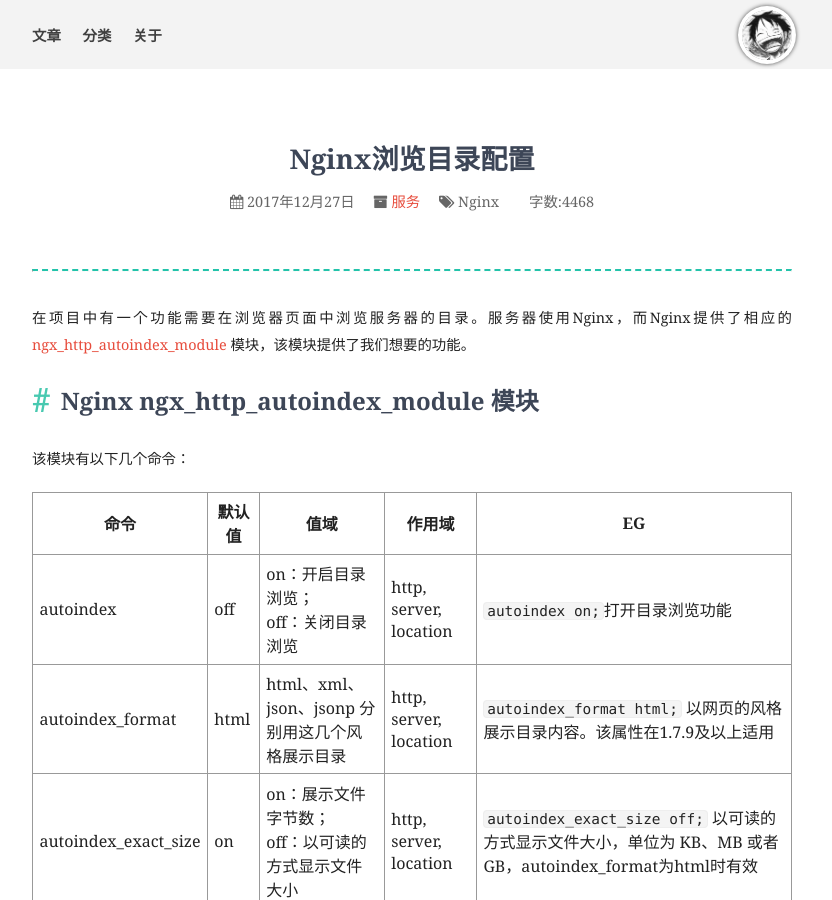
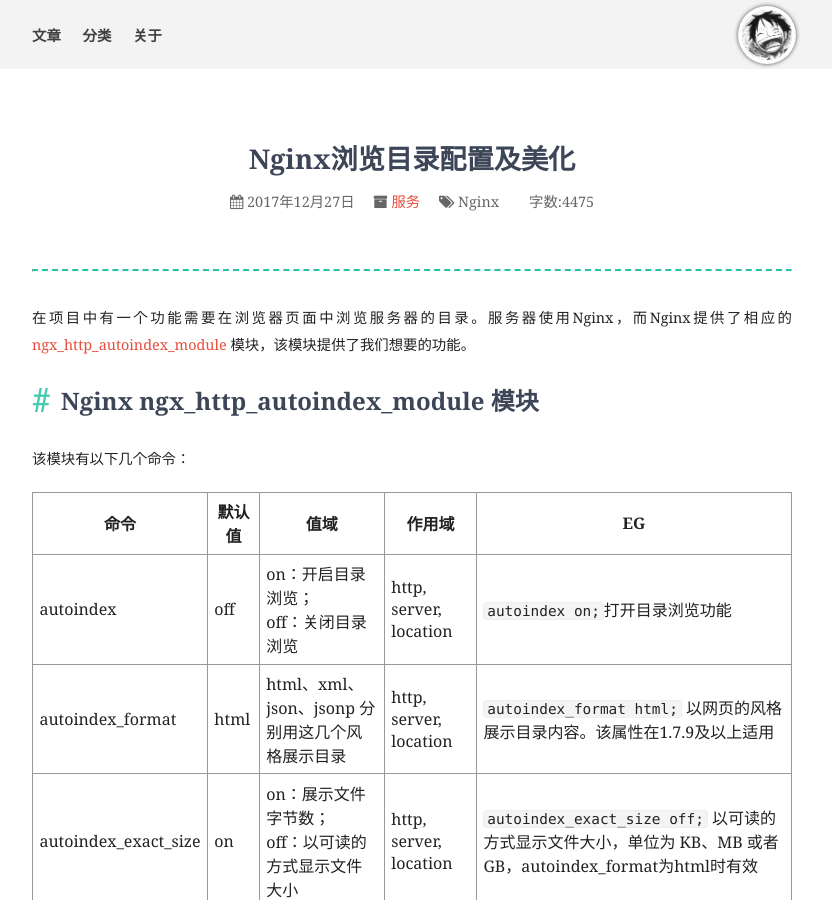
Before and after one commit to lanffy/lanffy.github.io, a Jekyll site: the page built from _posts/2017/2017-12-27-Nginx-Browse-Folder-Config.md, in a window 1280 px wide and 900 px high. Shown: the whole window, without its empty margins (228-1060 px from the left). Built offline with Jekyll 4.4.1, drawn with Linux system fonts in a browser that asks for light colours; nearby versions of some CDN libraries; comment, search, counter and statistics services are not loaded; part of the change alters nothing that is shown.

Commit message:
update imgage

```diff
--- a/_posts/2017/2017-12-27-Nginx-Browse-Folder-Config.md
+++ b/_posts/2017/2017-12-27-Nginx-Browse-Folder-Config.md
@@ -1,6 +1,6 @@
 ---
 layout: post
-title: "Nginx浏览目录配置"
+title: "Nginx浏览目录配置及美化"
 categories: [服务]
 tags: [Nginx]
 author_name: R_Lanffy
@@ -130,11 +130,11 @@ configure arguments: --prefix=/usr/local/nginx --with-http_ssl_module --with-pcr
 
 到这一步就完成配置了，最终页面展示如下：
 
-![FancyIndex-light](http://7xjh09.com1.z0.glb.clouddn.com/2017-12-27-15143568330066.jpg)
+![FancyIndex-light](http://7xjh09.com1.z0.glb.clouddn.com/2017-12-27-15143568330066.jpg-Lanffy)
 
 该注意有两种风格，上面一种是light风格，下面的是dark风格：
 
-![FancyIndex-dark](http://7xjh09.com1.z0.glb.clouddn.com/2017-12-27-15143572305213.jpg)
+![FancyIndex-dark](http://7xjh09.com1.z0.glb.clouddn.com/2017-12-27-15143572305213.jpg-Lanffy)
 
 风格在``/usr/local/nginx/html/Nginx-Fancyindex-Theme/fancyindex.conf;``配置文件中进行修改。
 
```
